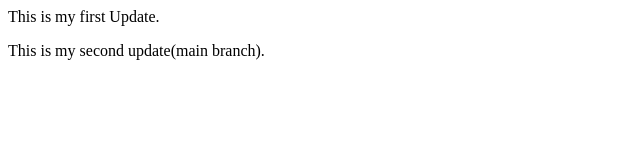
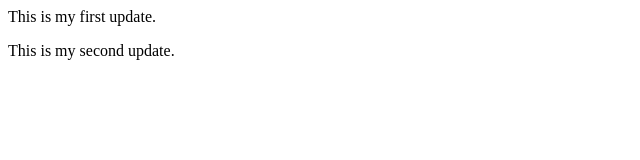
Before and after one commit to Pallavigss/PallaviRepository, a plain HTML site: page index.html in a window 1280 px wide. Shown: the full height of the page, 0-640 px from the left. Drawn offline with Linux system fonts and the light colour scheme.

Commit message:
commiting index.html

```diff
--- a/index.html
+++ b/index.html
@@ -1,2 +1,2 @@
-<p>This is my first Update.</p>
-<p>This is my second update(main branch).</p>
+</p>This is my first update.</p>
+<p>This is my second update.</p>
```
